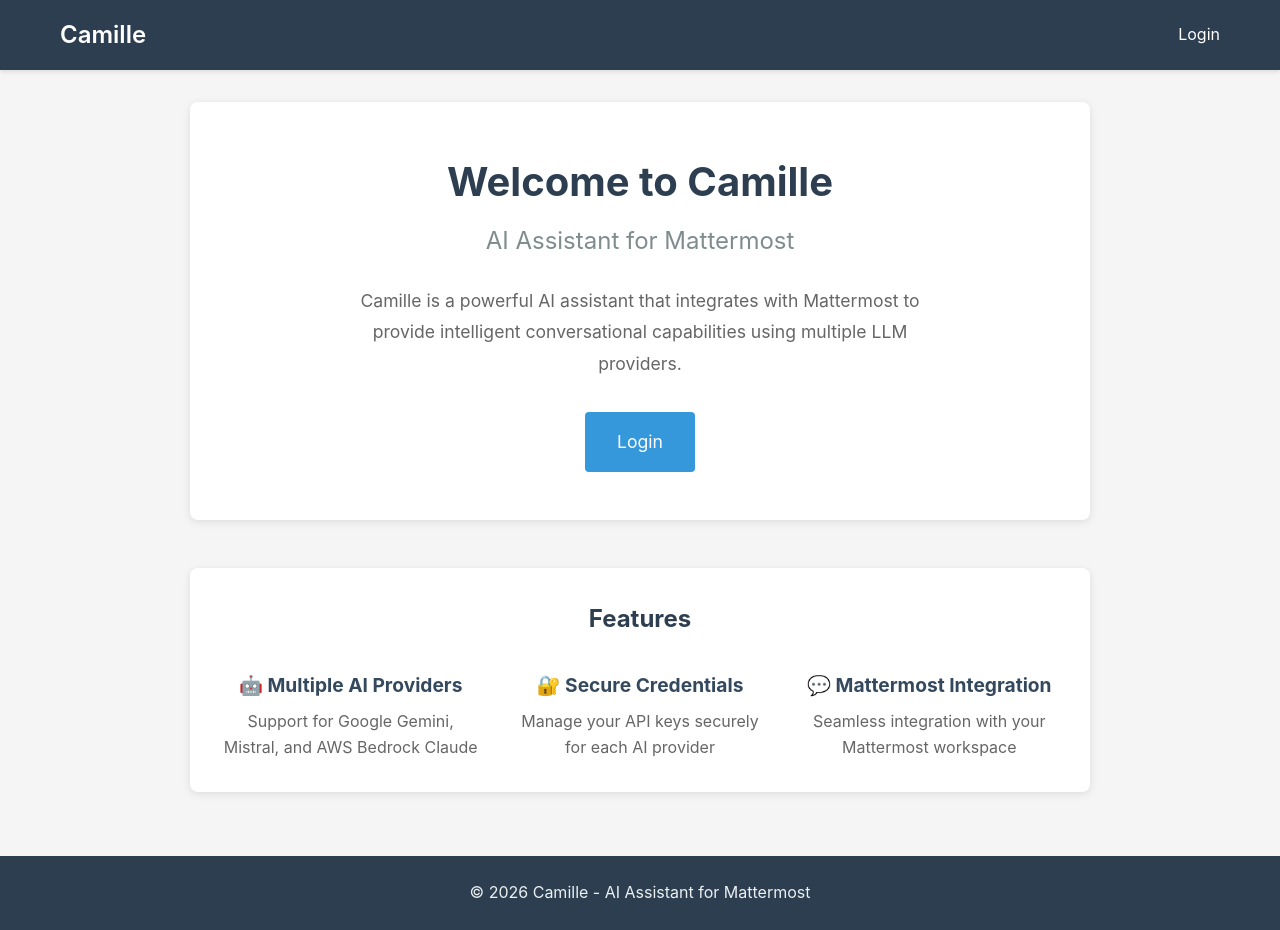
After one commit to jtremesay/camille, a Django app: page / in a window 1280 px wide. The commit adds this page. Run offline with Django 5.2, Linux system fonts and the light colour scheme.

Commit message:
add landing page

```diff
--- a/camille/static/camille/style.css
+++ b/camille/static/camille/style.css
@@ -395,3 +395,151 @@ footer p {
         flex: 1;
     }
 }
+
+/* Landing page */
+.landing-container {
+    max-width: 900px;
+    margin: 0 auto;
+}
+
+.hero {
+    text-align: center;
+    padding: 3rem 0;
+    background: white;
+    border-radius: 8px;
+    box-shadow: 0 2px 8px rgba(0, 0, 0, 0.1);
+    margin-bottom: 3rem;
+}
+
+.hero h1 {
+    font-size: 2.5rem;
+    color: #2c3e50;
+    margin-bottom: 0.5rem;
+}
+
+.subtitle {
+    font-size: 1.5rem;
+    color: #7f8c8d;
+    margin-bottom: 1.5rem;
+}
+
+.description {
+    font-size: 1.1rem;
+    color: #666;
+    max-width: 600px;
+    margin: 0 auto 2rem;
+    line-height: 1.8;
+}
+
+.cta-buttons {
+    display: flex;
+    gap: 1rem;
+    justify-content: center;
+}
+
+.btn-large {
+    padding: 1rem 2rem;
+    font-size: 1.1rem;
+}
+
+.features {
+    background: white;
+    padding: 2rem;
+    border-radius: 8px;
+    box-shadow: 0 2px 8px rgba(0, 0, 0, 0.1);
+}
+
+.features h2 {
+    text-align: center;
+    color: #2c3e50;
+    margin-bottom: 2rem;
+}
+
+.feature-grid {
+    display: grid;
+    grid-template-columns: repeat(auto-fit, minmax(250px, 1fr));
+    gap: 2rem;
+}
+
+.feature-item {
+    text-align: center;
+}
+
+.feature-item h3 {
+    color: #34495e;
+    margin-bottom: 0.5rem;
+    font-size: 1.2rem;
+}
+
+.feature-item p {
+    color: #666;
+    line-height: 1.6;
+}
+
+/* Home page */
+.home-container {
+    max-width: 900px;
+    margin: 0 auto;
+    background: white;
+    padding: 2rem;
+    border-radius: 8px;
+    box-shadow: 0 2px 8px rgba(0, 0, 0, 0.1);
+}
+
+.home-container h2 {
+    color: #2c3e50;
+    margin-bottom: 2rem;
+}
+
+.dashboard-cards {
+    display: grid;
+    grid-template-columns: repeat(auto-fit, minmax(300px, 1fr));
+    gap: 1.5rem;
+    margin-bottom: 2rem;
+}
+
+.dashboard-card {
+    background: #f8f9fa;
+    padding: 1.5rem;
+    border-radius: 8px;
+    border: 1px solid #e9ecef;
+}
+
+.dashboard-card h3 {
+    color: #2c3e50;
+    margin-bottom: 0.75rem;
+    font-size: 1.2rem;
+}
+
+.dashboard-card p {
+    color: #666;
+    margin-bottom: 1rem;
+    line-height: 1.6;
+}
+
+.info-section {
+    background: #e8f4f8;
+    padding: 1.5rem;
+    border-radius: 8px;
+    border-left: 4px solid #3498db;
+}
+
+.info-section h3 {
+    color: #2c3e50;
+    margin-bottom: 1rem;
+}
+
+.info-section p {
+    color: #666;
+    margin-bottom: 1rem;
+}
+
+.info-section ol {
+    margin-left: 1.5rem;
+    color: #666;
+}
+
+.info-section li {
+    margin-bottom: 0.5rem;
+    line-height: 1.6;
+}
--- a/camille/templates/base.html
+++ b/camille/templates/base.html
@@ -18,9 +18,10 @@
                 <div class="nav-links">
                     {% if user.is_authenticated %}
                     <span class="user-info">{{ user.username }}</span>
+                    <a href="{% url 'camille:home' %}">Home</a>
                     <a href="{% url 'camille:credentials_list' %}">Credentials</a>
                     <a href="{% url 'password_change' %}">Change Password</a>
-                    <a href="{% url 'logout' %}">Logout</a>
+                    <a href="{% url 'camille:logout_confirm' %}">Logout</a>
                     {% else %}
                     <a href="{% url 'login' %}">Login</a>
                     {% endif %}
--- /dev/null
+++ b/camille/templates/camille/landing.html
@@ -0,0 +1,37 @@
+{% extends "base.html" %}
+
+{% block title %}Welcome - Camille{% endblock %}
+
+{% block content %}
+<div class="landing-container">
+    <div class="hero">
+        <h1>Welcome to Camille</h1>
+        <p class="subtitle">AI Assistant for Mattermost</p>
+        <p class="description">
+            Camille is a powerful AI assistant that integrates with Mattermost to provide
+            intelligent conversational capabilities using multiple LLM providers.
+        </p>
+        <div class="cta-buttons">
+            <a href="{% url 'login' %}" class="btn btn-primary btn-large">Login</a>
+        </div>
+    </div>
+
+    <div class="features">
+        <h2>Features</h2>
+        <div class="feature-grid">
+            <div class="feature-item">
+                <h3>🤖 Multiple AI Providers</h3>
+                <p>Support for Google Gemini, Mistral, and AWS Bedrock Claude</p>
+            </div>
+            <div class="feature-item">
+                <h3>🔐 Secure Credentials</h3>
+                <p>Manage your API keys securely for each AI provider</p>
+            </div>
+            <div class="feature-item">
+                <h3>💬 Mattermost Integration</h3>
+                <p>Seamless integration with your Mattermost workspace</p>
+            </div>
+        </div>
+    </div>
+</div>
+{% endblock %}
--- a/camille/urls.py
+++ b/camille/urls.py
@@ -5,6 +5,12 @@ from . import views
 app_name = "camille"
 
 urlpatterns = [
+    # Landing page for unauthenticated users
+    path("", views.LandingPageView.as_view(), name="landing"),
+    # Home page for authenticated users
+    path("home/", views.HomeView.as_view(), name="home"),
+    # Logout confirmation
+    path("logout/", views.LogoutConfirmView.as_view(), name="logout_confirm"),
     # Dashboard - list all credentials
     path("credentials/", views.CredentialsListView.as_view(), name="credentials_list"),
     # AWS Bedrock Credentials
--- a/camille/views.py
+++ b/camille/views.py
@@ -1,6 +1,12 @@
 from django.contrib.auth.mixins import LoginRequiredMixin
 from django.urls import reverse_lazy
-from django.views.generic import CreateView, DeleteView, ListView, UpdateView
+from django.views.generic import (
+    CreateView,
+    DeleteView,
+    ListView,
+    TemplateView,
+    UpdateView,
+)
 
 from .models import (
     AwsBedrockCredentials,
@@ -9,6 +15,24 @@ from .models import (
     MistralCredentials,
     UserCredentials,
 )
+
+
+class LandingPageView(TemplateView):
+    """Landing page for unauthenticated users."""
+
+    template_name = "camille/landing.html"
+
+
+class HomeView(LoginRequiredMixin, TemplateView):
+    """Home page for authenticated users."""
+
+    template_name = "camille/home.html"
+
+
+class LogoutConfirmView(LoginRequiredMixin, TemplateView):
+    """Logout confirmation page."""
+
+    template_name = "registration/logout_confirm.html"
 
 
 class CredentialsListView(LoginRequiredMixin, ListView):
--- a/proj/settings.py
+++ b/proj/settings.py
@@ -125,5 +125,5 @@ DEFAULT_AUTO_FIELD = "django.db.models.BigAutoField"
 # Authentication settings
 
 LOGIN_URL = "/login/"
-LOGIN_REDIRECT_URL = "/credentials/"
-LOGOUT_REDIRECT_URL = "/login/"
+LOGIN_REDIRECT_URL = "/home/"
+LOGOUT_REDIRECT_URL = "/"
--- a/proj/urls.py
+++ b/proj/urls.py
@@ -23,7 +23,7 @@ urlpatterns = [
     path("admin/", admin.site.urls),
     # Authentication URLs
     path("login/", auth_views.LoginView.as_view(), name="login"),
-    path("logout/", auth_views.LogoutView.as_view(), name="logout"),
+    path("logout/confirm/", auth_views.LogoutView.as_view(), name="logout"),
     path(
         "accounts/password_change/",
         auth_views.PasswordChangeView.as_view(),
```
Also changed, not shown: camille/templates/camille/home.html (added, +33 -0 lines), camille/templates/registration/logout_confirm.html (added, +18 -0 lines).
